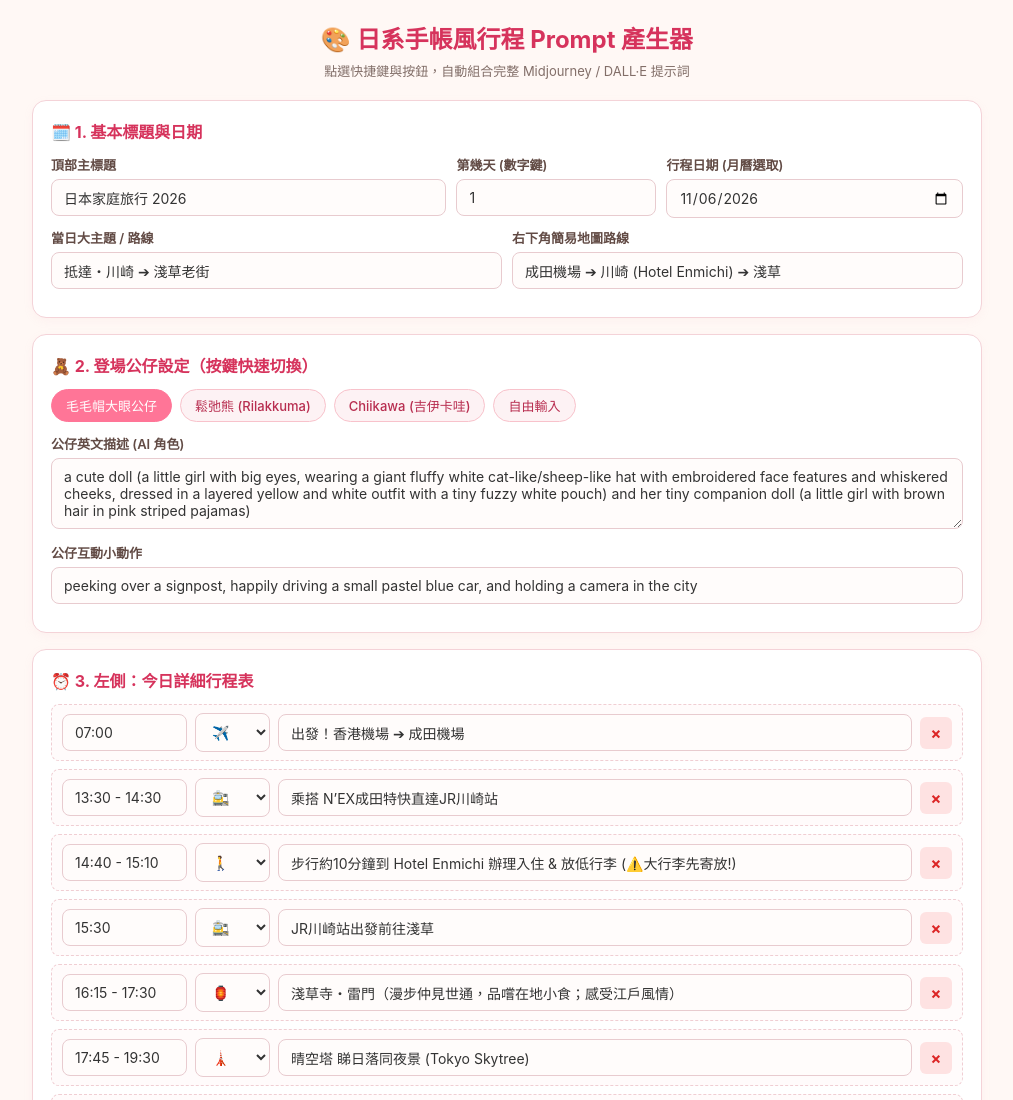
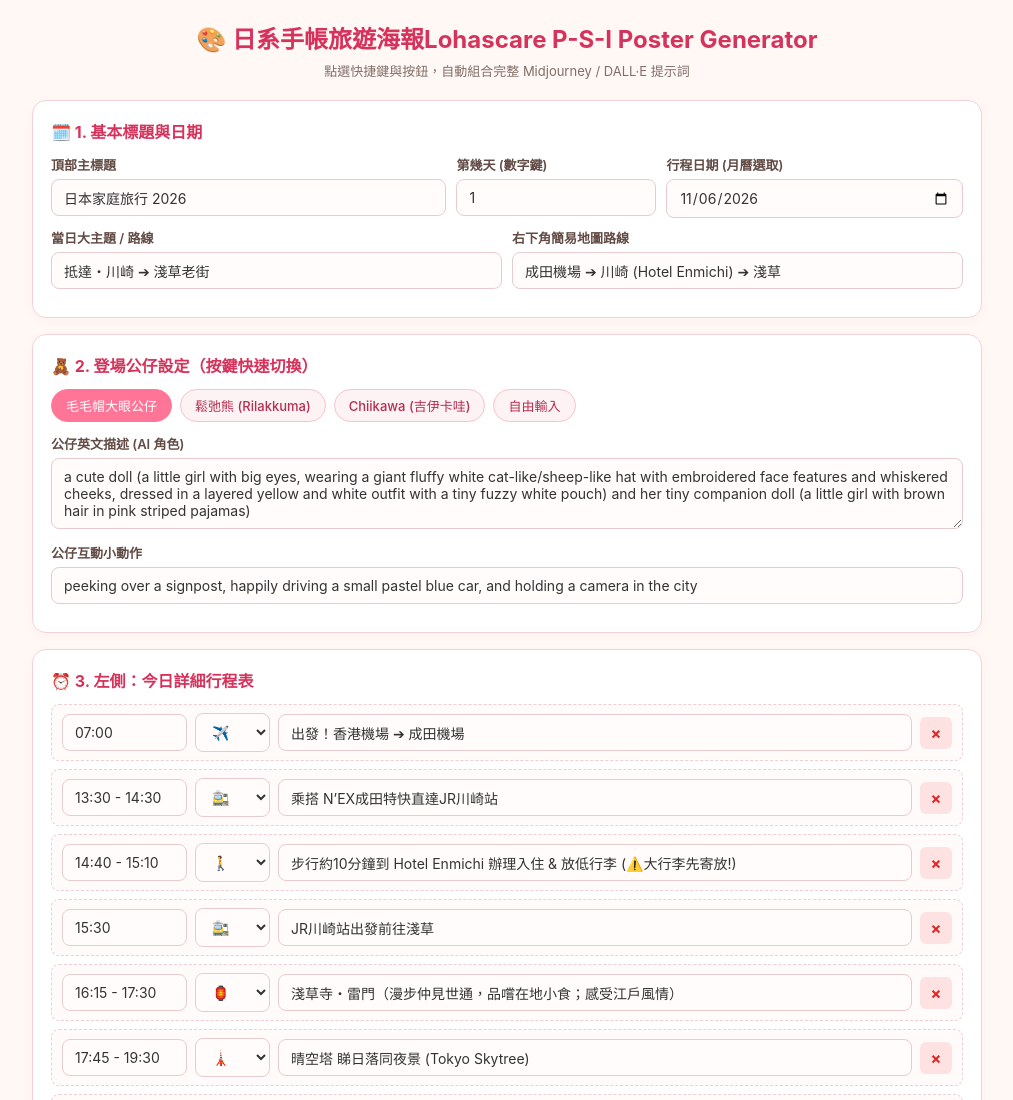
Before and after one commit to ironijkl-LCL/lohascare-Planner-Style-Itinerary-Poster-Prompt-Generator, a plain HTML site: page index.html in a window 1280 px wide. Shown: the top 1100 px of the page, without its empty margins (133-1146 px from the left). Drawn offline with Linux system fonts and the light colour scheme.

Commit message:
Update index.html

```diff
--- a/index.html
+++ b/index.html
@@ -3,7 +3,7 @@
 <head>
   <meta charset="UTF-8">
   <meta name="viewport" content="width=device-width, initial-scale=1.0">
-  <title>日系手帳旅遊海報lohascare-Planner-Style-Itinerary-Poster-Prompt-Generator</title>
+  <title>日系手帳旅遊海報Lohascare P-S-I Poster Generator</title>
   <style>
     :root {
       --primary: #ff7597;
@@ -68,7 +68,7 @@
 
 <div class="container">
   <header>
-    <h1>🎨 日系手帳風行程 Prompt 產生器</h1>
+    <h1>🎨 日系手帳旅遊海報Lohascare P-S-I Poster Generator</h1>
     <p class="sub">點選快捷鍵與按鈕，自動組合完整 Midjourney / DALL·E 提示詞</p>
   </header>
 
```
